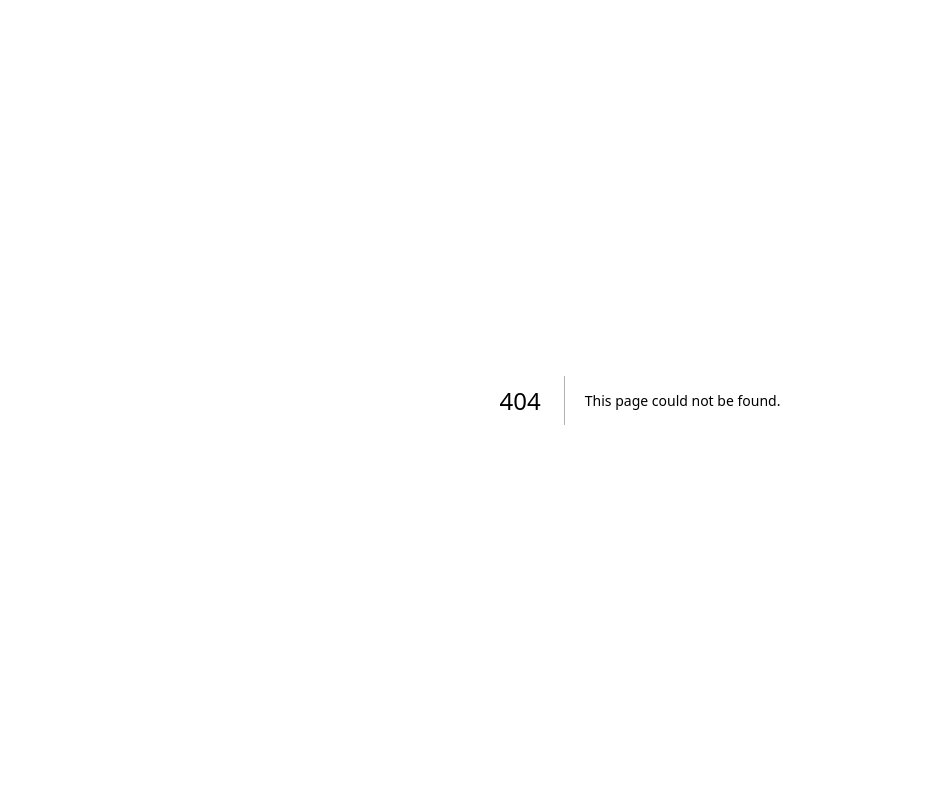
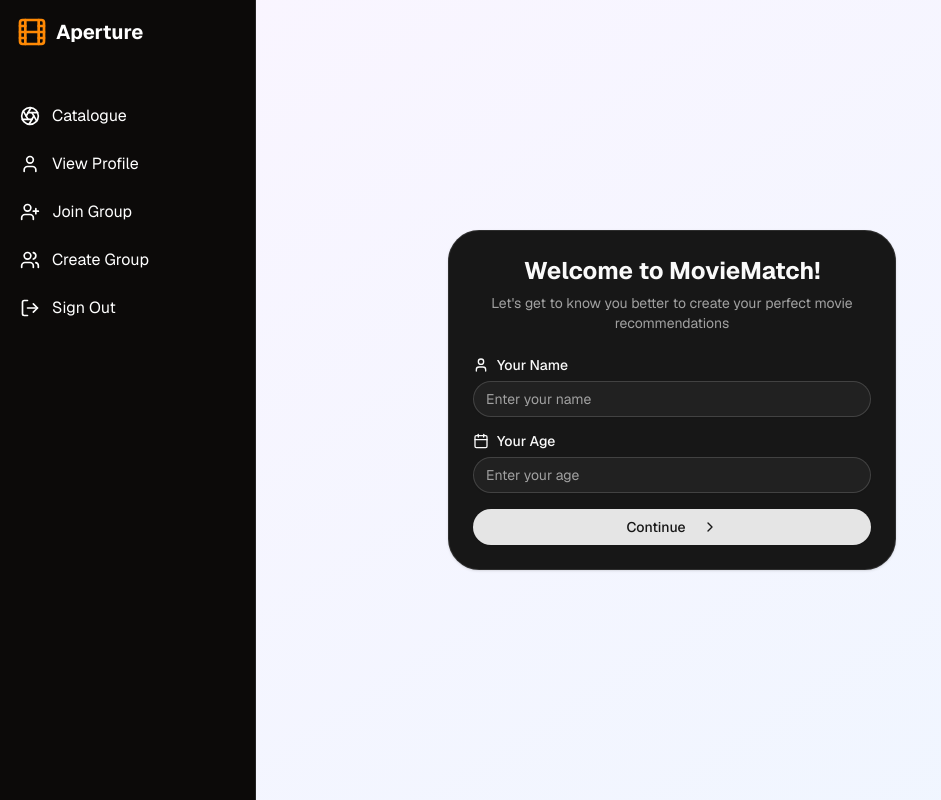
Before and after one commit to Treetrampler/movie-matcher, a Next.js app: page /onboarding in a window 1280 px wide. Before the commit this address had no page. Shown: the whole page, without its empty margins (0-941 px from the left). Built offline with nearby package versions, Linux system fonts and the light colour scheme.

Commit message:
feat: base onboarding page, v0 plus tweaks

```diff
--- /dev/null
+++ b/src/app/(protected)/onboarding/page.tsx
@@ -0,0 +1,215 @@
+"use client";
+
+import { Calendar, ChevronRight, User } from "lucide-react";
+import type React from "react";
+import { useState } from "react";
+
+import { MovieCard } from "@/components/catalogue/movie-card";
+import { Button } from "@/components/ui/button";
+import {
+  Card,
+  CardContent,
+  CardDescription,
+  CardHeader,
+  CardTitle,
+} from "@/components/ui/card";
+import { Input } from "@/components/ui/input";
+import { Label } from "@/components/ui/label";
+
+interface UserInfo {
+  name: string;
+  age: string;
+}
+
+interface Movie {
+  id: number;
+  title: string;
+  rating: number;
+  imageUrl: string;
+  genres: string[];
+}
+
+interface MovieRating {
+  movieId: number;
+  rating: number;
+}
+
+const PRESET_MOVIES: Movie[] = [
+  {
+    id: 278,
+    title: "The Shawshank Redemption",
+    rating: 4.354,
+    imageUrl: "https://image.tmdb.org/t/p/w500/9cqNxx0GxF0bflZmeSMuL5tnGzr.jpg",
+    genres: ["Drama", "Crime"],
+  },
+  {
+    id: 680,
+    title: "Pulp Fiction",
+    rating: 4.2445,
+    imageUrl: "https://image.tmdb.org/t/p/w500/vQWk5YBFWF4bZaofAbv0tShwBvQ.jpg",
+    genres: ["Thriller", "Crime"],
+  },
+  {
+    id: 155,
+    title: "The Dark Knight",
+    rating: 4.2595,
+    imageUrl: "https://image.tmdb.org/t/p/w500/qJ2tW6WMUDux911r6m7haRef0WH.jpg",
+    genres: ["Drama", "Action", "Crime", "Thriller"],
+  },
+  {
+    id: 13,
+    title: "Forrest Gump",
+    rating: 4.234,
+    imageUrl: "https://image.tmdb.org/t/p/w500/arw2vcBveWOVZr6pxd9XTd1TdQa.jpg",
+    genres: ["Comedy", "Drama", "Romance"],
+  },
+  {
+    id: 27205,
+    title: "Inception",
+    rating: 4.184,
+    imageUrl: "https://image.tmdb.org/t/p/w500/ljsZTbVsrQSqZgWeep2B1QiDKuh.jpg",
+    genres: ["Action", "Science Fiction", "Adventure"],
+  },
+  {
+    id: 920,
+    title: "Cars",
+    rating: 3.497,
+    imageUrl: "https://image.tmdb.org/t/p/w500/2Touk3m5gzsqr1VsvxypdyHY5ci.jpg",
+    genres: ["Animation", "Adventure", "Comedy", "Family"],
+  },
+  {
+    id: 597,
+    title: "Titanic",
+    rating: 3.9525,
+    imageUrl: "https://image.tmdb.org/t/p/w500/9xjZS2rlVxm8SFx8kPC3aIGCOYQ.jpg",
+    genres: ["Drama", "Romance"],
+  },
+  {
+    id: 603,
+    title: "The Matrix",
+    rating: 4.112,
+    imageUrl: "https://image.tmdb.org/t/p/w500/dXNAPwY7VrqMAo51EKhhCJfaGb5.jpg",
+    genres: ["Action", "Science Fiction"],
+  },
+  {
+    id: 299536,
+    title: "Avengers: Infinity War",
+    rating: 4.1175,
+    imageUrl: "https://image.tmdb.org/t/p/w500/7WsyChQLEftFiDOVTGkv3hFpyyt.jpg",
+    genres: ["Adventure", "Action", "Science Fiction"],
+  },
+  {
+    id: 157336,
+    title: "Interstellar",
+    rating: 4.25,
+    imageUrl: "https://image.tmdb.org/t/p/w500/gEU2QniE6E77NI6lCU6MxlNBvIx.jpg",
+    genres: ["Adventure", "Drama", "Science Fiction"],
+  },
+];
+
+export default function Onboarding() {
+  const [currentStep, setCurrentStep] = useState(1);
+  const [userInfo, setUserInfo] = useState<UserInfo>({ name: "", age: "" });
+  const [movieRatings, setMovieRatings] = useState<MovieRating[]>([]);
+
+  const handleUserInfoSubmit = (e: React.FormEvent) => {
+    e.preventDefault();
+    if (userInfo.name && userInfo.age) {
+      setCurrentStep(2);
+    }
+  };
+
+  const handleComplete = () => {
+    // Here you would typically save the data to your database
+    console.log("User Info:", userInfo);
+    console.log("Movie Ratings:", movieRatings);
+    alert("Onboarding completed! Your taste profile is being created.");
+  };
+
+  if (currentStep === 1) {
+    return (
+      <div className="flex min-h-screen items-center justify-center bg-gradient-to-br from-purple-50 to-blue-50 p-4">
+        <Card className="w-full max-w-md">
+          <CardHeader className="text-center">
+            <CardTitle className="text-2xl font-bold">
+              Welcome to MovieMatch!
+            </CardTitle>
+            <CardDescription>
+              Let's get to know you better to create your perfect movie
+              recommendations
+            </CardDescription>
+          </CardHeader>
+          <CardContent>
+            <form onSubmit={handleUserInfoSubmit} className="space-y-4">
+              <div className="space-y-2">
+                <Label htmlFor="name" className="flex items-center gap-2">
+                  <User className="h-4 w-4" />
+                  Your Name
+                </Label>
+                <Input
+                  id="name"
+                  type="text"
+                  placeholder="Enter your name"
+                  value={userInfo.name}
+                  onChange={(e) =>
+                    setUserInfo((prev) => ({ ...prev, name: e.target.value }))
+                  }
+                  required
+                />
+              </div>
+              <div className="space-y-2">
+                <Label htmlFor="age" className="flex items-center gap-2">
+                  <Calendar className="h-4 w-4" />
+                  Your Age
+                </Label>
+                <Input
+                  id="age"
+                  type="number"
+                  placeholder="Enter your age"
+                  min="13"
+                  max="120"
+                  value={userInfo.age}
+                  onChange={(e) =>
+                    setUserInfo((prev) => ({ ...prev, age: e.target.value }))
+                  }
+                  required
+                />
+              </div>
+              <Button type="submit" className="w-full">
+                Continue
+                <ChevronRight className="ml-2 h-4 w-4" />
+              </Button>
+            </form>
+          </CardContent>
+        </Card>
+      </div>
+    );
+  }
+
+  return (
+    <div className="min-h-screen bg-gradient-to-br from-purple-50 to-blue-50 p-4">
+      <div className="mx-auto max-w-6xl">
+        <div className="mb-8 text-center">
+          <h1 className="mb-2 text-3xl font-bold">Rate These Movies</h1>
+          <p className="text-gray-600">
+            Help us understand your taste by rating these popular movies. Don't
+            worry if you haven't seen some of them!
+          </p>
+        </div>
+
+        <div className="mb-8 grid grid-cols-1 gap-6 md:grid-cols-2 lg:grid-cols-3 xl:grid-cols-5">
+          {PRESET_MOVIES.map((movie) => (
+            <MovieCard key={movie.id} movie={movie} />
+          ))}
+        </div>
+
+        <div className="text-center">
+          <Button onClick={handleComplete} size="lg" className="px-8">
+            Complete Setup
+            <ChevronRight className="ml-2 h-4 w-4" />
+          </Button>
+        </div>
+      </div>
+    </div>
+  );
+}
```
